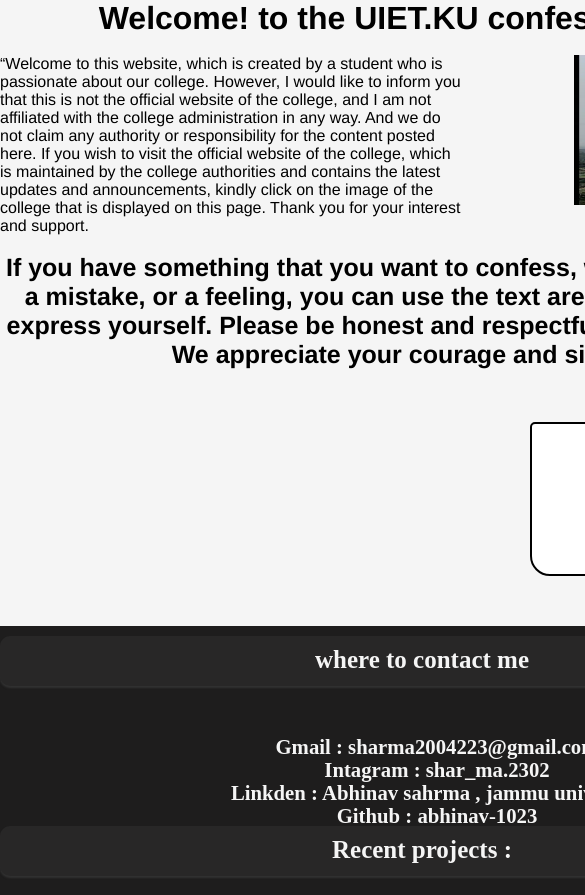
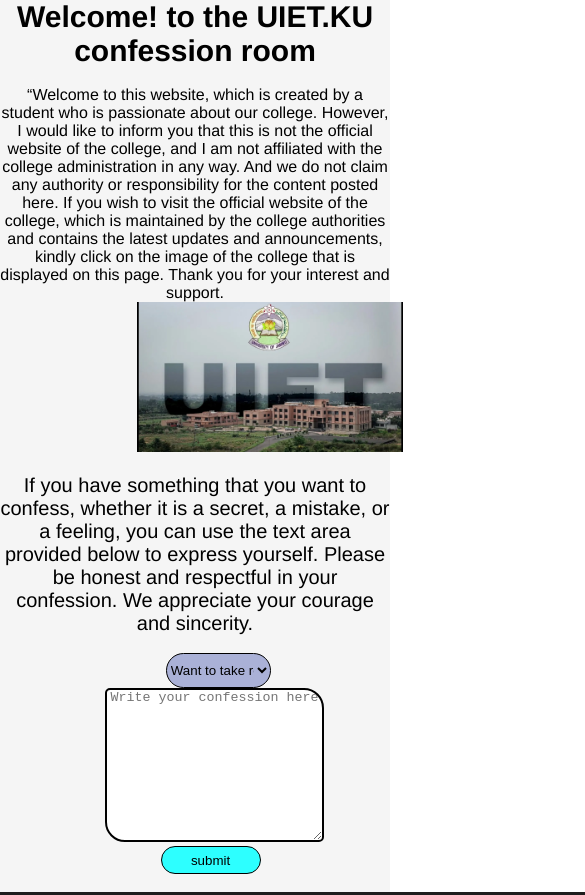
Before and after one commit to abhinav-1023/ConfessionPage, a plain HTML site: page index.html in a window 390 px wide. Shown: the top 895 px of the page, 585 px wide, since content can reach past the window. Drawn offline with Linux system fonts and the light colour scheme.

Commit message:
Update index.html

```diff
--- a/index.html
+++ b/index.html
@@ -170,6 +170,7 @@
     top:20%;
 
 }
+
 @media  (max-width: 1160px){
     .ba{
         visibility: collapse;
@@ -178,12 +179,65 @@
 
     }
 }
-@media  (max-width: 900px){
+@media  (max-width: 1160px){
+    h1{
+        font-size: 30px;
+    }
+    .para{
+    height:40%;
+    width:100%;
+    text-align: center;
+}
+    main>h3{
+        font-size: 20px;
+        font-weight: 40;
+
+    }
+    .img{
+    width: 32%;
+    position: relative;
+    left: 35%;
+
+}
+#mainCollege{
+    display: block;
+
+
+}
 
     .ba{
         visibility: collapse;
-        clear: both;
+        width:0%;
+        height: 0%;
+
     }
+    #names{
+    width: 27%;
+    height: 35px;
+    size: 30%;
+    position: relative;
+    left: 6%;
+    border: 1px solid black;
+    border-radius: 30px;
+    background-color: rgb(170, 177, 215);
+}
+    #confess{
+    position: relative;
+    left: 5%;
+    width: 55%;
+    border-radius: 5px 20px 5px 20px;
+    border: 2px solid black;
+}
+.btn{
+    position: relative;
+    left: 4%;
+    width: 100px;
+    height: 28px;
+    border: 1px solid black;
+    border-radius: 28px;
+    background-color: rgb(45, 255, 255);
+}
+
     footer{
         height: 600px;
         background-color: rgb(30, 29, 29);
@@ -195,7 +249,7 @@
     .other{
         position: relative;
         left:0%;
-        top:10%;
+        top:25%;
         float:left;
     }
     .contact{
@@ -209,7 +263,7 @@
         width: 99vh;
     }
     *{
-        width: 100VH;
+
         text-align: center;
 
 
@@ -220,13 +274,15 @@
         position: relative;
         left: 0%;
     }
+    .ab{
+        position: relative;
+        left: 40%;
+    }
 
     .topicFooter{
         width: 100vh;
 
     }
-
-}
 
 </style>
 <body>
```
